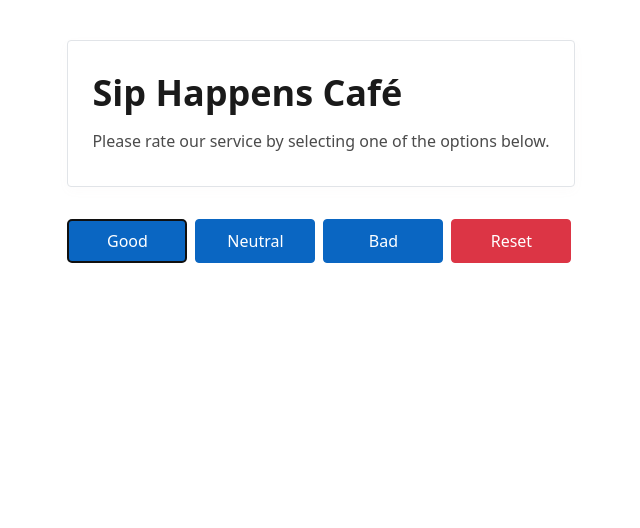
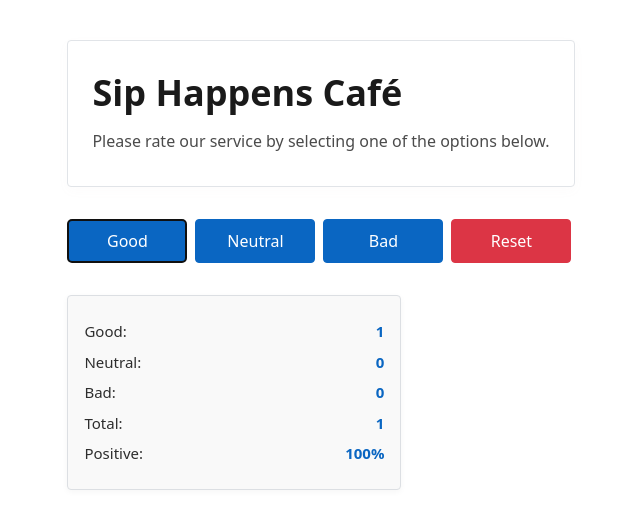
Before and after one commit to OlesiaDacenko/02-react-cafe, a React (Vite) app: page / in a window 1280 px wide. Both pictures are taken after a click on the button "Good". Shown: the top 528 px of the page, without its empty margins (319-959 px from the left). Built offline with nearby package versions, Linux system fonts and the light colour scheme.

Commit message:
complited

```diff
--- a/package.json
+++ b/package.json
@@ -10,6 +10,7 @@
     "preview": "vite preview"
   },
   "dependencies": {
+    "modern-normalize": "^3.0.1",
     "react": "^19.1.0",
     "react-dom": "^19.1.0"
   },
--- a/src/components/app/App.tsx
+++ b/src/components/app/App.tsx
@@ -1,14 +1,59 @@
-import css from "./App.module.css";
-import MarkupCafeInfo from "../cafeInfo/CafeInfo";
-import VoteOption from "../voteOptions/VoteOptions";
+import css from './App.module.css';
+import { useState } from 'react';
+import MarkupCafeInfo from '../cafeInfo/CafeInfo';
+import type { Votes, VoteType } from '../types/votes';
+import VoteOption from '../voteOptions/VoteOptions';
+import VoteStats from '../voteStats/VoteStats';
+import Notification from '../notification/Notification';
 
-function App() {
+export default function App() {
+  const [votes, setVotes] = useState<Votes>({
+    good: 0,
+    neutral: 0,
+    bad: 0,
+  });
+
+  const handleVote = (type: VoteType) => {
+    setVotes(votes => {
+      const upd = { ...votes };
+      upd[type] = votes[type] + 1;
+      return upd;
+    });
+  };
+  const resetVotes = () => {
+    setVotes({
+      good: 0,
+      neutral: 0,
+      bad: 0,
+    });
+  };
+  const totalVotes = votes.good + votes.neutral + votes.bad;
+  const positiveRate =
+    totalVotes > 0 ? Math.round((votes.good / totalVotes) * 100) : 0;
+
   return (
     <div className={css.app}>
       <MarkupCafeInfo />
-      <VoteOption />
+      <VoteOption
+        onVote={handleVote}
+        onReset={resetVotes}
+        canReset={totalVotes > 0}
+      />
+
+      {totalVotes > 0 ? (
+        <VoteStats
+          votes={votes}
+          totalVotes={totalVotes}
+          positiveRate={positiveRate}
+        />
+      ) : (
+        <Notification />
+      )}
     </div>
   );
 }
-
-export default App;
+// Реалізуйте умовний рендеринг компонентів залежно від значення totalVotes.
+//  Компонент VoteStats має рендеритись тільки після того, як буде отримано
+//  хоча б один голос. Тому, якщо значення totalVotes більше нуля, то має
+//  рендеритись компонент VoteStats. Якщо ж відгуків немає (тобто totalVotes
+//   дорівнює 0), то має рендеритись компонент Notification.
--- a/src/components/notification/Notification.tsx
+++ b/src/components/notification/Notification.tsx
@@ -0,0 +1,5 @@
+import css from './Notification.module.css';
+
+export default function Notification() {
+  return <p className={css.message}>No feedback yet</p>;
+}
--- a/src/components/voteOptions/VoteOptions.tsx
+++ b/src/components/voteOptions/VoteOptions.tsx
@@ -1,13 +1,33 @@
-import css from "./VoteOptions.module.css";
+import css from './VoteOptions.module.css';
+import type { VoteType } from '../types/votes';
 
-interface VoteOptionsProps {}
-export default function VoteOption() {
+interface VoteOptionsProps {
+  onVote: (type: VoteType) => void;
+  onReset: () => void;
+  canReset: boolean;
+}
+export default function VoteOption({
+  onVote,
+  onReset,
+  canReset,
+}: VoteOptionsProps) {
   return (
     <div className={css.container}>
-      <button className={css.button}>Good</button>
-      <button className={css.button}>Neutral</button>
-      <button className={css.button}>Bad</button>
-      <button className={`${css.button} ${css.reset}`}>Reset</button>
+      <button className={css.button} onClick={() => onVote('good')}>
+        Good
+      </button>
+      <button className={css.button} onClick={() => onVote('neutral')}>
+        Neutral
+      </button>
+      <button className={css.button} onClick={() => onVote('bad')}>
+        Bad
+      </button>
+
+      {canReset && (
+        <button className={`${css.button} ${css.reset}`} onClick={onReset}>
+          Reset
+        </button>
+      )}
     </div>
   );
 }
--- /dev/null
+++ b/src/components/voteStats/VoteStats.tsx
@@ -0,0 +1,34 @@
+import styles from './VoteStats.module.css';
+import type { Votes } from '../types/votes';
+
+interface VoteStatsProps {
+  votes: Votes;
+  totalVotes: number;
+  positiveRate: number;
+}
+
+export default function VoteStats({
+  votes,
+  totalVotes,
+  positiveRate,
+}: VoteStatsProps) {
+  return (
+    <div className={styles.container}>
+      <p className={styles.stat}>
+        Good: <strong>{votes.good}</strong>
+      </p>
+      <p className={styles.stat}>
+        Neutral: <strong>{votes.neutral}</strong>
+      </p>
+      <p className={styles.stat}>
+        Bad: <strong>{votes.bad}</strong>
+      </p>
+      <p className={styles.stat}>
+        Total: <strong>{totalVotes}</strong>
+      </p>
+      <p className={styles.stat}>
+        Positive: <strong>{positiveRate}%</strong>
+      </p>
+    </div>
+  );
+}
--- /dev/null
+++ b/src/declarations/d.ts
@@ -0,0 +1 @@
+// declare module 'modern-normalize';
```
Also changed, not shown: src/components/main.tsx (+7 -5 lines), src/components/voteStats/VoteStsts.tsx (deleted), 1 other file (tests, documents, lock files or other folders).
